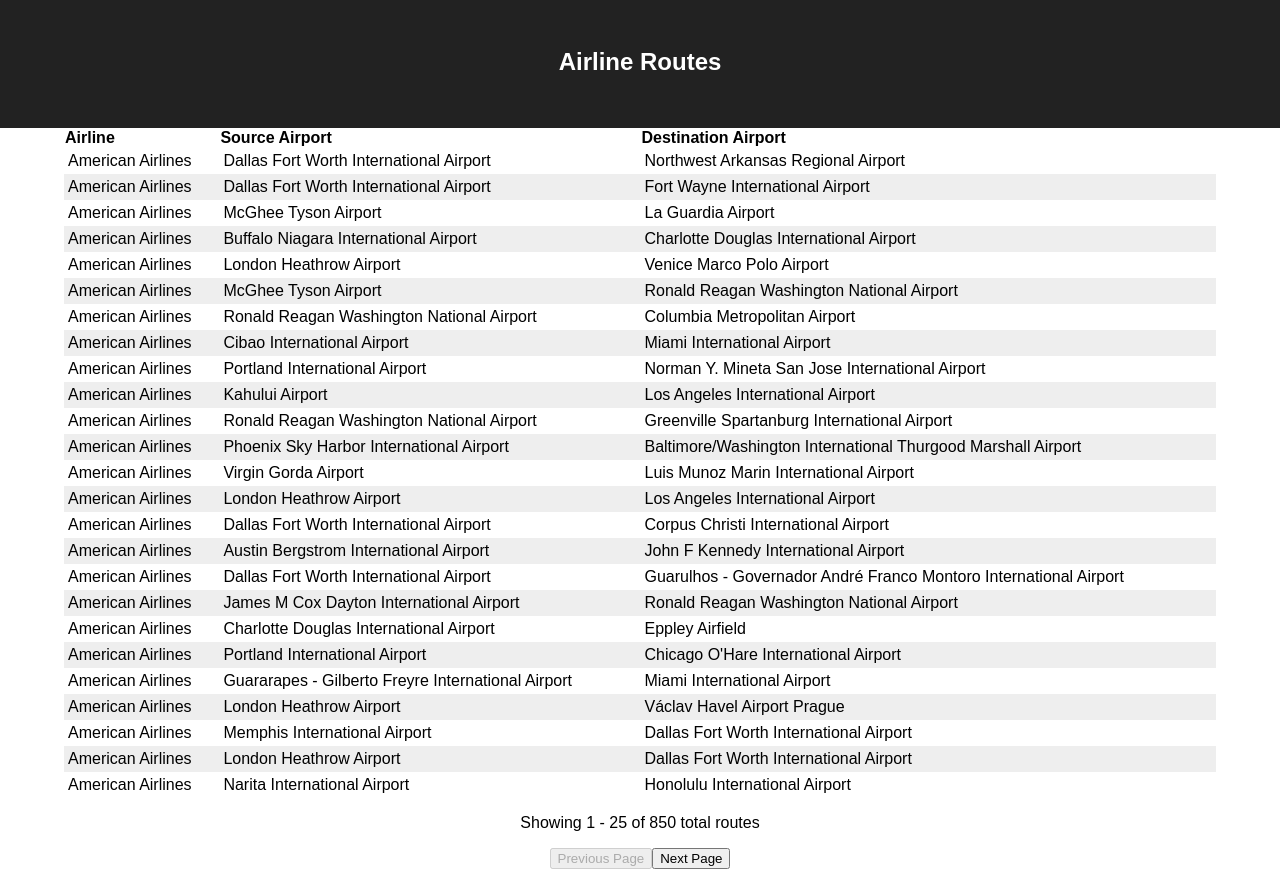
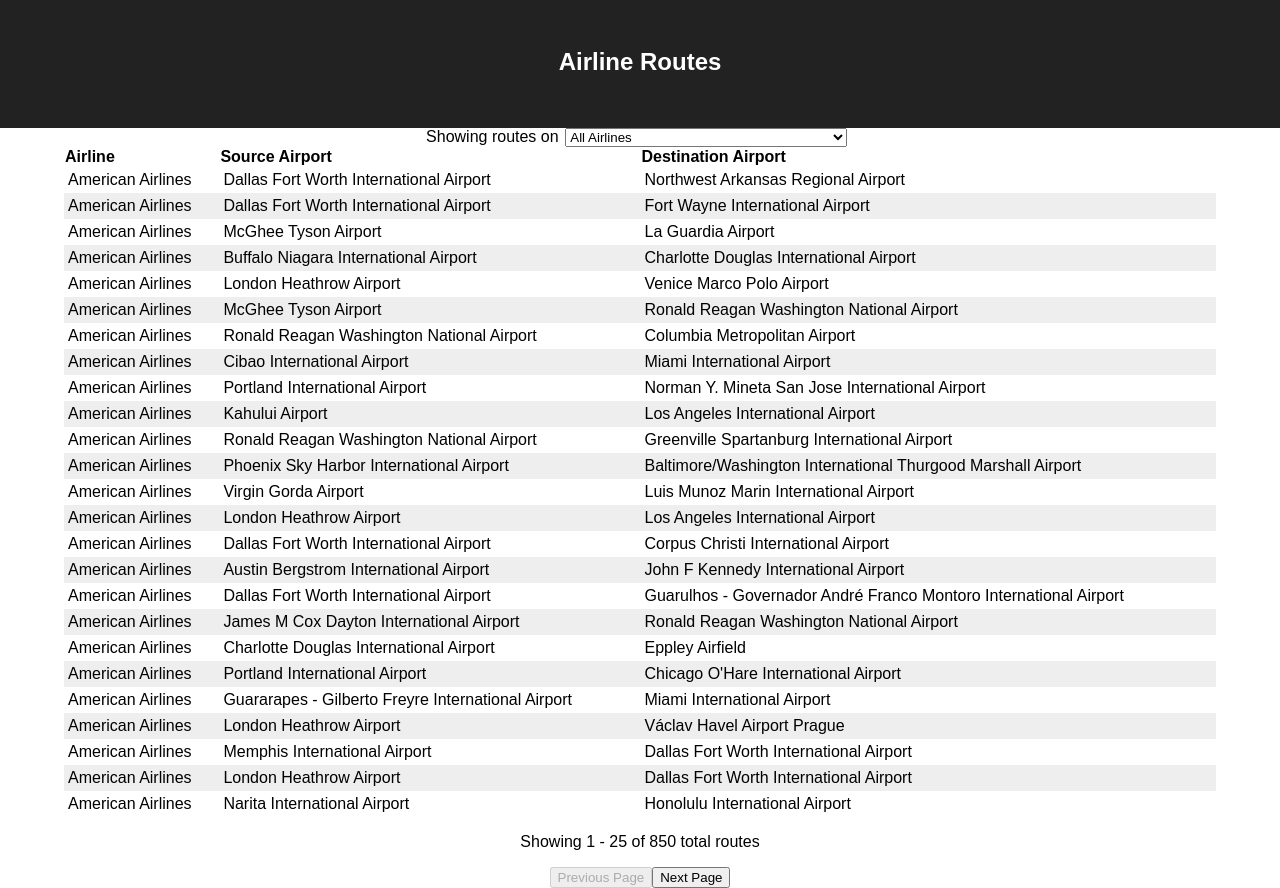
Before and after one commit to juanpalma1/airline_routes_app, a React (Create React App) app: page / in a window 1280 px wide. Built offline with nearby package versions, Linux system fonts and the light colour scheme.

Commit message:
Filter routes by airline

```diff
--- a/src/App.js
+++ b/src/App.js
@@ -16,7 +16,8 @@
   } = DATA;
 
   const filteredRoutes = routes.filter(route => {
-    return (airline === 'all') && (airport === 'all');
+    return (Number(airline) === route.airline || airline === 'all') &&
+      (airport === 'all');
   });
 
   const columns = [
@@ -30,12 +31,32 @@
       getAirlineById(value) : getAirportByCode(value);
   };
 
+  const airlineOptions = () => {
+    const all = {
+      id: 'all',
+      name: 'All Airlines'};
+
+    return [all, ...airlines].map(({ id, name }) => {
+      return <option key={id} value={id}>{name}</option>;
+    });
+  };
+
+  const handleAirlineChange = (event) => {
+    setAirline(event.target.value);
+  };
+
   return (
     <div className="app">
       <header className="header">
         <h1 className="title">Airline Routes</h1>
       </header>
       <section>
+        <label>
+          Showing routes on
+          <select name="airlines" onChange={handleAirlineChange}>
+            {airlineOptions()}
+          </select>
+        </label>
         <Table
           className="routes-table"
           columns={columns}
```
